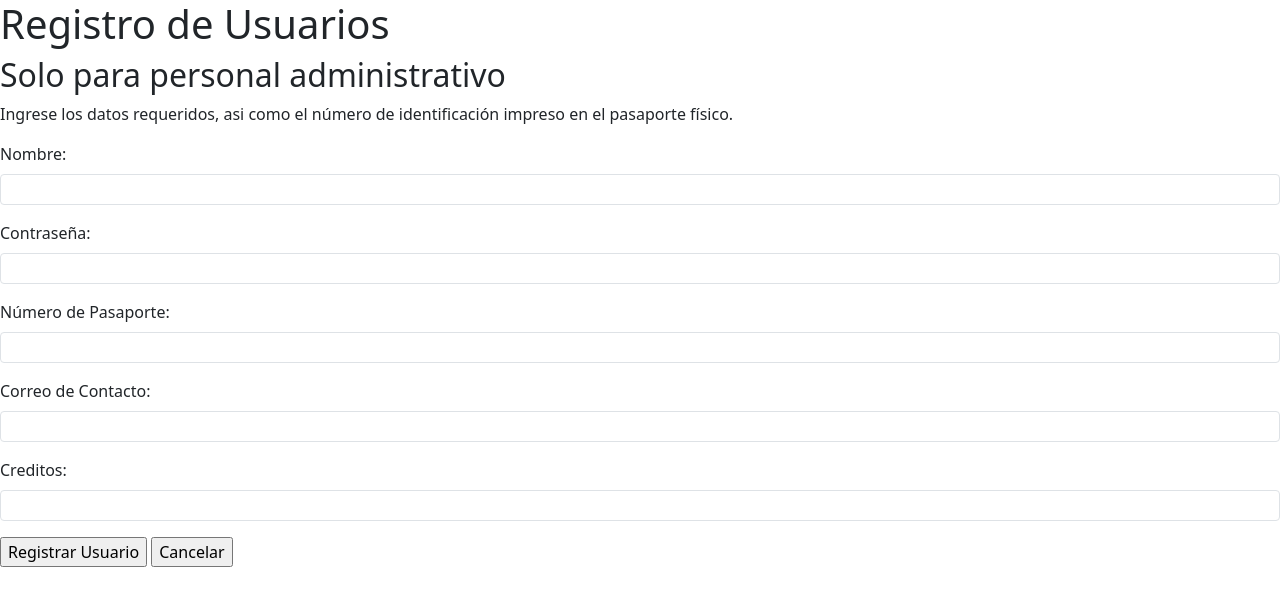
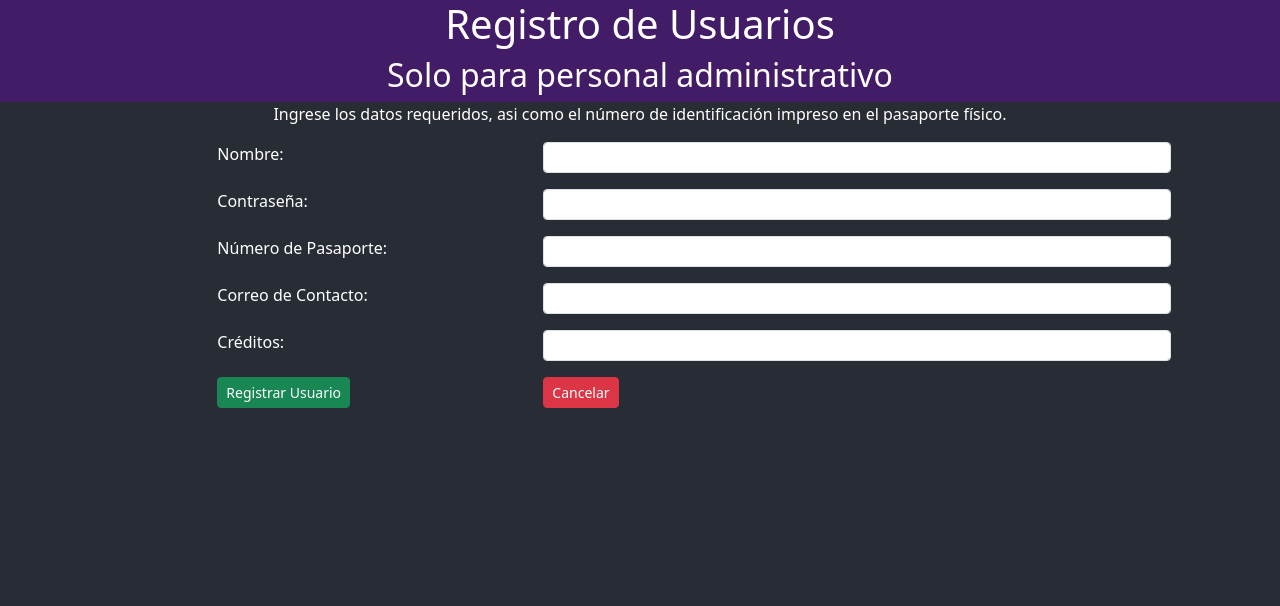
Before and after one commit to Q-b1t/papalote_interactive, a PHP site: page /register.php in a window 1280 px wide. Shown: the top 606 px of the page. Run offline with PHP 8.4, Linux system fonts and the light colour scheme.

Commit message:
decorations finished

```diff
--- a/poc2_digital_passport/docker-compose.yaml
+++ b/poc2_digital_passport/docker-compose.yaml
@@ -23,6 +23,6 @@ services:
     volumes:
       - ./www:/var/www/html/
     ports:
-      - "80:80"
+      - "8080:80"
     stdin_open: true
     tty: true
--- a/poc2_digital_passport/www/register.php
+++ b/poc2_digital_passport/www/register.php
@@ -65,32 +65,83 @@ if(isset($_POST["name"]) && isset($_POST["password"]) && isset($_POST["passport_
 
 <!DOCTYPE html>
 <html>
-  <head>
+  <head >
     <meta name="viewport" content="width=device-width, initial-scale=1.0" />
     <title>Pasaporte Digital Papalote</title>
     <meta name="description" content="description"/>
     <meta name="author" content="author" />
     <meta name="keywords" content="keywords" />
-    <link rel="stylesheet" href="./stylesheet.css" type="text/css" />
+    <link rel="stylesheet" href="styles.css" type="text/css" />
     <style type="text/css">.body { width: auto; }</style>
     <link href="https://cdn.jsdelivr.net/npm/bootstrap@5.3.0-alpha1/dist/css/bootstrap.min.css" rel="stylesheet" integrity="sha384-GLhlTQ8iRABdZLl6O3oVMWSktQOp6b7In1Zl3/Jr59b6EGGoI1aFkw7cmDA6j6gD" crossorigin="anonymous">
   </head>
-  <body>
+  <body class="background">
+    <div class="row header">
     <h1>Registro de Usuarios</h1>
     <h2>Solo para personal administrativo</h2>
+    </div>
+    <div class = "footer">
+    <p>Ingrese los datos requeridos, asi como el número de identificación impreso en el pasaporte físico.</p>
+    </div>
+    <form method = "post">
+            <div class="row">
+            <div class="col-sm-3 offset-sm-2">
+            <label class="form-label">Nombre:</label>
+            </div>
+            <div class="col-sm-6">
+            <input class="form-control form-control-sm" type="text" name="name" size="10"/></p>
+            </div>
+            </div>
 
-    <p>Ingrese los datos requeridos, asi como el número de identificación impreso en el pasaporte físico.</p>
-    <form method = "post">
-            <label class="form-label">Nombre:</label> <input class="form-control form-control-sm" type="text" name="name" size="10"/></p>
-            <label class="form-label">Contraseña:</label> <input class="form-control form-control-sm" type="password" name="password" size="60"/></p>
-            <label class="form-label">Número de Pasaporte:</label> <input class="form-control form-control-sm" type="text" name="passport_no" size="60"/></p>
-            <label class="form-label">Correo de Contacto:</label> <input class="form-control form-control-sm" type="text" name="contact_mail" size="60"/></p>
-            <label class="form-label">Creditos:</label> <input class="form-control form-control-sm" type="text" name="credits_no" size="60"/></p>
-            <input type="submit" value="Registrar Usuario">
-            <input type="submit" name="cancel" value="Cancelar">
+            <div class="row">
+            <div class="col-sm-3 offset-sm-2">
+            <label class="form-label">Contraseña:</label>
+            </div>
+            <div class="col-sm-6">
+            <input class="form-control form-control-sm" type="password" name="password" size="60"/></p>
+            </div>
+            </div>
+
+            <div class="row">
+            <div class="col-sm-3 offset-sm-2">
+            <label class="form-label">Número de Pasaporte:</label>
+            </div>
+            <div class="col-sm-6">
+            <input class="form-control form-control-sm" type="text" name="passport_no" size="60"/></p>
+            </div>
+            </div>
+
+            <div class="row">
+            <div class="col-sm-3 offset-sm-2">
+            <label class="form-label">Correo de Contacto:</label>
+            </div>
+            <div class="col-sm-6">
+            <input class="form-control form-control-sm" type="text" name="contact_mail" size="60"/></p>
+            </div>
+            </div>
+
+            <div class="row">
+            <div class="col-sm-3 offset-sm-2">
+            <label class="form-label">Créditos:</label>
+            </div>
+            <div class="col-sm-6">
+            <input class="form-control form-control-sm" type="text" name="credits_no" size="60"/></p>
+            </div>
+            </div>
+
+            <div class="row">
+            <div class="col-sm-3 offset-sm-2">
+            <input class ="btn btn-success btn-sm" type="submit" value="Registrar Usuario">
+            </div>
+            <div class="col-sm-3">
+            <input class ="btn btn-danger btn-sm" type="submit" name="cancel" value="Cancelar">
+            </div>
+            </div>
+
 
     </form>
 
+    <div class = "footer">
     <?php
         if(isset($_SESSION["error_internal"])){
             echo('<h4 style="color: red;">' . htmlentities($_SESSION['error_internal']) . "</h4>\n");
@@ -101,6 +152,7 @@ if(isset($_POST["name"]) && isset($_POST["password"]) && isset($_POST["passport_
           unset($_SESSION['register_success']);
         }
     ?>
+    </div>
 
   <script src="https://cdn.jsdelivr.net/npm/bootstrap@5.3.0-alpha1/dist/js/bootstrap.bundle.min.js" integrity="sha384-w76AqPfDkMBDXo30jS1Sgez6pr3x5MlQ1ZAGC+nuZB+EYdgRZgiwxhTBTkF7CXvN" crossorigin="anonymous"></script>
   </body>
--- /dev/null
+++ b/poc2_digital_passport/www/styles.css
@@ -0,0 +1,12 @@
+.background {
+    background-color: #282c34;
+    color: white;
+  }
+
+.header{
+  background-color: rgb(67, 28, 104);
+  text-align: center;
+}
+.footer{
+  text-align: center;
+}
```
Also changed, not shown: poc2_digital_passport/www/index.php (+32 -7 lines), poc2_digital_passport/www/profile.php (+6 -4 lines), poc2_digital_passport/www/stylesheet.css (deleted).
